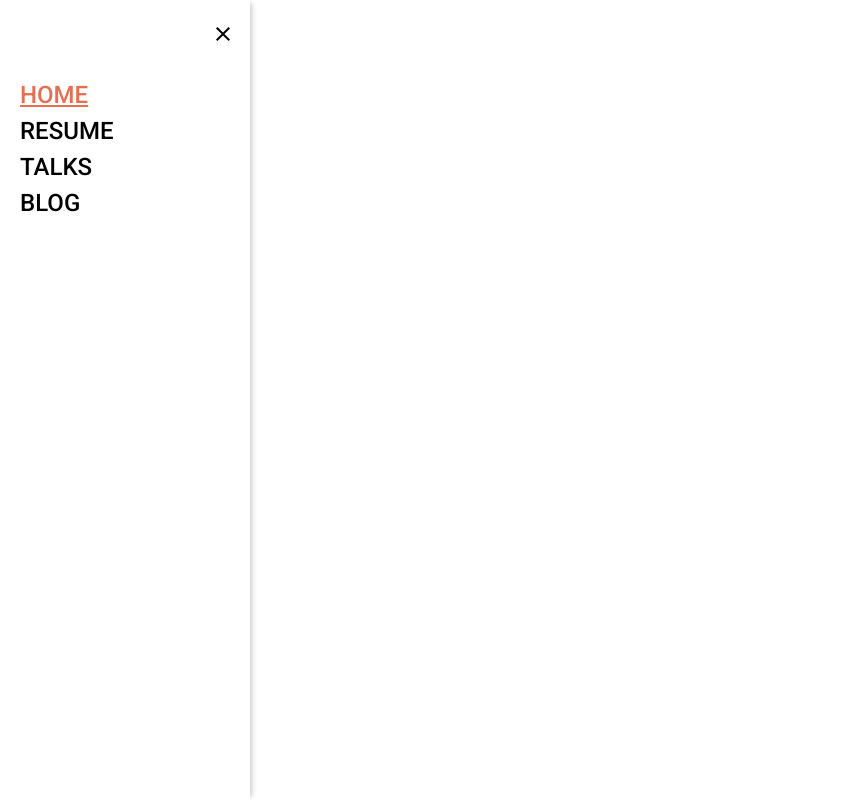
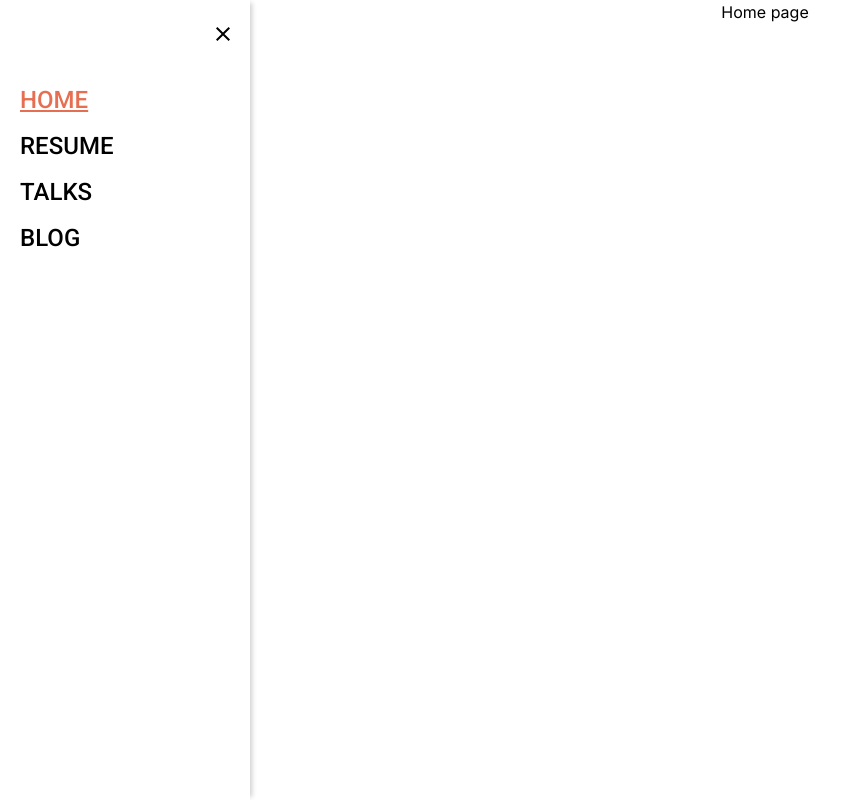
Before and after one commit to filipalacerda/filipalacerda.com, a Next.js app: page / in a window 1280 px wide. Shown: the whole page, without its empty margins (0-851 px from the left). Built offline with nearby package versions, Linux system fonts and the light colour scheme.

Commit message:
Adds styling for content

```diff
--- a/app/components/sidebar/styles.css
+++ b/app/components/sidebar/styles.css
@@ -32,6 +32,7 @@
 .sidebar-link {
   font-size: 24px;
   text-transform: uppercase;
+  padding: 5px 0px;
 
   &:hover {
     text-decoration: underline;
--- a/app/globals.css
+++ b/app/globals.css
@@ -12,6 +12,15 @@ body {
   margin: 0;
   width: 100vw;
   height: 100vh;
+}
+
+.app {
+  display: flex;
+  height: 100%;
+}
+
+.content {
+  margin: 0 auto;
 }
 
 .roboto-thin {
--- a/app/layout.tsx
+++ b/app/layout.tsx
@@ -32,6 +32,7 @@ export default function RootLayout({
       </head>
 
       <body className={inter.className}>
+        <div className="app">
           <Sidebar
             items={[
               {
@@ -53,6 +54,7 @@ export default function RootLayout({
             ]}
           />
           <div className="content">{children}</div>
+        </div>
       </body>
     </html>
   );
--- a/app/page.tsx
+++ b/app/page.tsx
@@ -1,7 +1,7 @@
 export default function Home() {
   return (
     <div>
-      <section className="content"></section>
+      <section className="content">Home page</section>
     </div>
   );
 }
```
Lines whose indentation alone changed are shown as unchanged.
